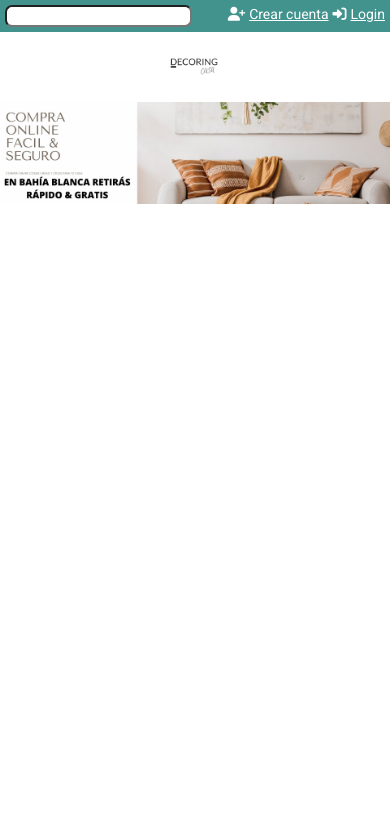
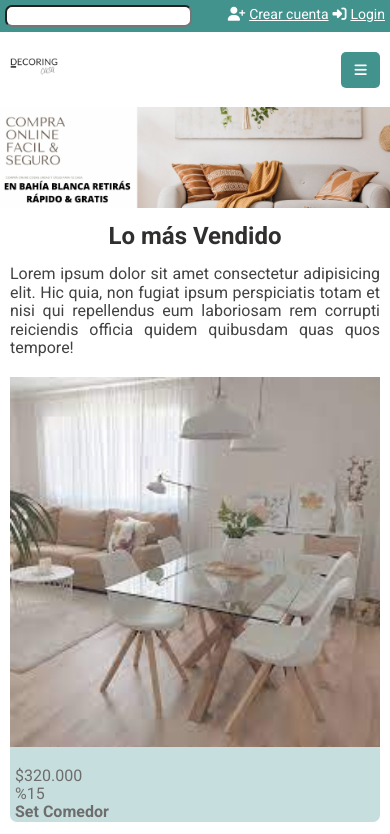
Before and after one commit to nracciatti/grupo_5_nombre, a website: page views/home.html in a window 390 px wide. Shown: the top 834 px of the page. Drawn offline with Linux system fonts and the light colour scheme; files that its build step writes are made by us from their sources.

Commit message:
Seccion articulos mas vendidos

```diff
--- a/public/css/paletaColores.txt
+++ b/public/css/paletaColores.txt
@@ -1,6 +1,7 @@
 #6DC4E0
 #6DADE0
 #42938E -> Header Top
+#424242 -> color de texto
 #2F4B60
 #446B8B
 #588CB5
--- a/public/css/style.css
+++ b/public/css/style.css
@@ -32,11 +32,35 @@ body{
     color: white;
 }
 
-.logo{
+.login-menu-hamb{
+    display: flex;
+    justify-content: space-between;
+    align-items: center;
+}
+
+.content-hamb-menu{
+    width: 10%;
+    margin-right: 10px;
+}
+
+.hamburger-button{
+    background-color: #42938E;
+    color: white;
+    display: block;
+    max-width: 40px;
+    padding: 10px 0;
+    border-radius: 5px;
+    text-align: center;
+    font-size: 14px;
+    margin: auto;
+}
+
+/* .logo{
     display: flex;
     justify-content: center;
     align-items: center;
-}
+
+} */
 
 .logo img{
     width: 70px;
@@ -76,6 +100,43 @@ body{
     width: 100%;
 }
 
+.title-hot-sale{
+    margin-top: 5px;
+    padding: 5px 0px;
+    text-align: center;
+    color: #312e2e;
+
+}
+
+section .description-hot-sales{
+    padding: 10px;
+}
+
+section .section-hot-sales .description-hot-sales p{
+    text-align: justify;
+    color: #424242;
+}
+
+.products-hot{
+    padding: 10px;
+}
+
+.product-image{
+    width: 100%;
+}
+
+.product-detail{
+    padding: 0px 5px;
+    margin: 15px 0px;
+    color: rgb(110, 109, 109);
+}
+
+.products-hot article{
+    background-color: rgba(66, 147, 142, 0.3);
+    border-bottom-left-radius: 7px;
+    border-bottom-right-radius: 7px;
+}
+
 /* AQUI TERMINA MAIN */
 
 
--- a/views/home.html
+++ b/views/home.html
@@ -30,8 +30,15 @@
         </nav>
      </div>
      <div class="header-bottom">
-         <div class="logo">
-            <img src="/images/logoDecoring.png" alt="Logo de tienda">
+         <div class="login-menu-hamb">
+            <div class="logo">
+                <img src="/images/logoDecoring.png" alt="Logo de tienda">
+            </div>
+            <div class="content-hamb-menu">
+                <a href="#" class="hamburger-button">
+                    <i class="fas fa-bars"></i>
+                </a>
+            </div>
          </div>
          <nav class="nav-top-bottom">
             <ul class="content-menu-top-bottom">
@@ -52,6 +59,43 @@
      <div class="banner-main">
          <img src="/images/imgBannerMain.jpg" alt="Imagen Cocina Banner">
      </div>
+     <section class="hot-sales">
+         <div class="section-hot-sales">
+             <h2 class="title-hot-sale">Lo más Vendido</h2>
+             <div class="description-hot-sales">
+                <p>Lorem ipsum dolor sit amet consectetur adipisicing elit. Hic quia, non fugiat ipsum perspiciatis totam et nisi qui repellendus eum laboriosam rem corrupti reiciendis officia quidem quibusdam quas quos tempore!</p>
+             </div>
+         </div>
+         <div class="products-hot">
+            <article>
+                <img src="/images/comedor.jpeg" alt="Set comedor"
+                class="product-image">
+                <div class="product-detail">
+                    <p class="price">$320.000</p>
+                    <p class="discount">%15</p>
+                    <h4>Set Comedor</h4>
+                </div>
+            </article>
+            <article>
+                <img src="/images/bañoMueble.jpeg" alt="Mueble de baño"
+                class="product-image">
+                <div class="product-detail">
+                    <p class="price">$10.000</p>
+                    <p class="discount">%25</p>
+                    <h4>Mueble de Baño</h4>
+                </div>
+            </article>
+            <article>
+                <img src="/images/islaCocina.jpeg" alt="Isla Cocina"
+                class="product-image">
+                <div class="product-detail">
+                    <p class="price">$520.000</p>
+                    <p class="discount">%5</p>
+                    <h4>Isla Cocina</h4>
+                </div>
+            </article>
+         </div>
+     </section>
  </main>
  <footer></footer>
 </body>
```
Also changed, not shown: public/images/bañoMueble.jpeg (added), public/images/comedor.jpeg (added), public/images/islaCocina.jpeg (added).
